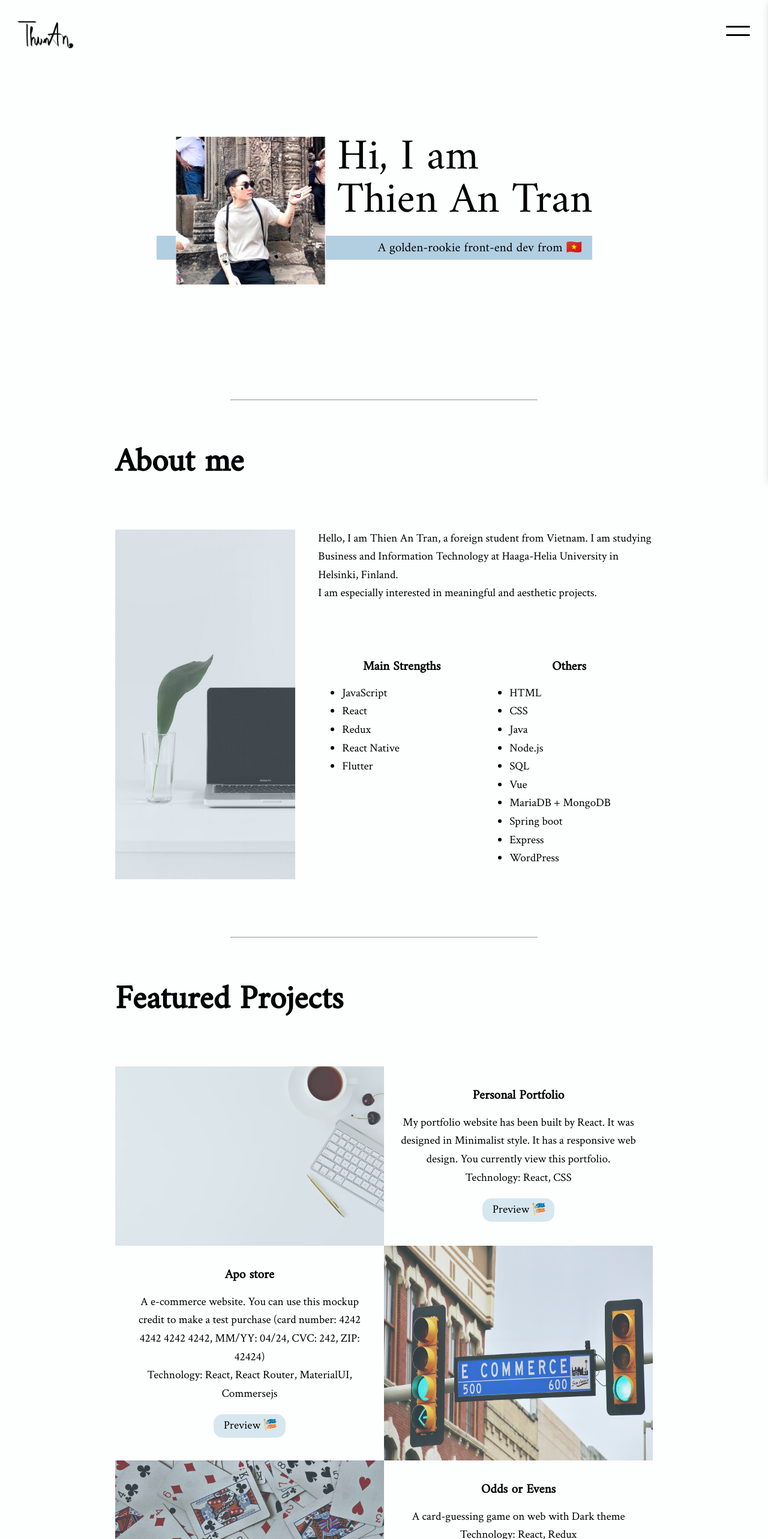
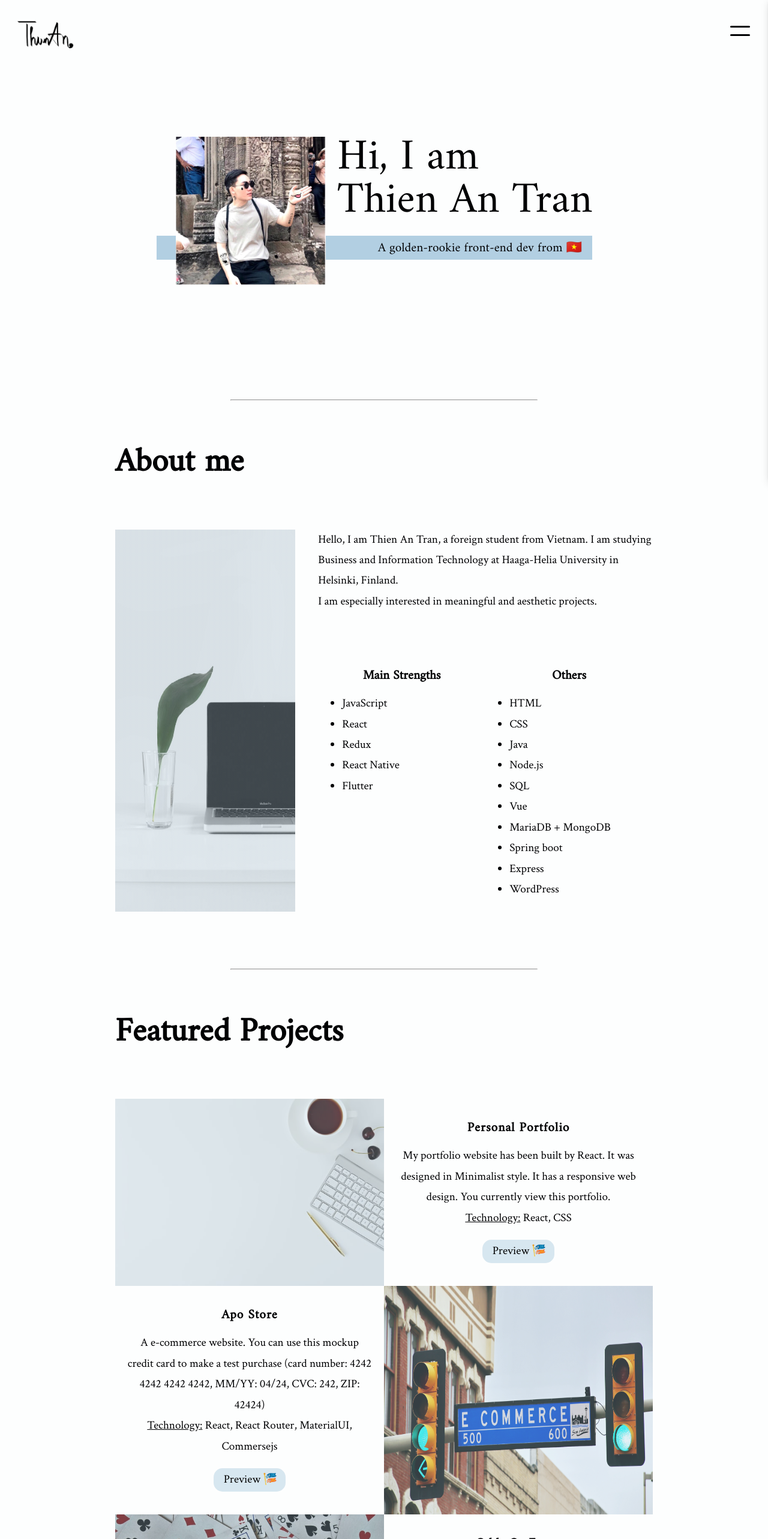
Before and after one commit to mrred243/Portfolio, a React (Vite) app: page /home in a window 1280 px wide. Shown: the top 2566 px of the page at 60% size. Built offline with nearby package versions, Linux system fonts and the light colour scheme.

Commit message:
Edit styles in contact section and cover page

```diff
--- a/src/components/Projects.js
+++ b/src/components/Projects.js
@@ -16,7 +16,7 @@ class Project extends Component {
           <div className="content--portfolio">
               <h3 className="title--portfolio">{title}</h3>
               <p>{description}<br/>
-                  <strong>Technology:  </strong>{technology}
+                  <span style={{textDecoration: 'underline'}}>Technology:</span>  {technology}
               </p>
               <form action={link} target="_blank">
                   <input className="preview--btn" type="submit" value="Preview 🎏" />
--- a/src/components/SocialProfiles.js
+++ b/src/components/SocialProfiles.js
@@ -7,7 +7,7 @@ class SocialProfile extends Component {
     const {link, image} = this.props.socialProfile;
     return (
       <div>
-      <a href={link}><img src={image} alt='social-profile' style={{width: 35, height: 35, margin: 10}} /></a>
+      <a href={link}><img src={image} alt='social-profile' style={{width: 35, height: 35}} /></a>
       </div>
       )
   }
@@ -20,12 +20,14 @@ class SocialProfiles extends Component {
         <div className="contact--section">
           <iframe src="https://giphy.com/embed/WNPtFzVXA8fi8" frameBorder="0" className="giphy-embed"></iframe>
           <div className="contact--details">
+            <div style={{display: 'flex'}}>
             {
               SOCIAL_PROFILES.map(SOCIAL_PROFILE => {
                 return <SocialProfile key={SOCIAL_PROFILE.id} socialProfile={SOCIAL_PROFILE} />
               }
                 )
             }
+            </div>
             <p><b>Email:</b> tranthie04@gmail.com<br/><b>Phone:</b> +358 45 7872 5818</p>
           </div>
         </div>
--- a/src/data/projects.js
+++ b/src/data/projects.js
@@ -21,7 +21,7 @@ const PROJECTS = [
   {
     id: 2,
     title: 'Apo store',
-    description: 'A e-commerce website. You can use this mockup credit to make a test purchase (card number: 4242 4242 4242 4242, MM/YY: 04/24, CVC: 242, ZIP: 42424)',
+    description: 'A e-commerce website. You can use this mockup credit card to make a test purchase (card number: 4242 4242 4242 4242, MM/YY: 04/24, CVC: 242, ZIP: 42424)',
     technology:'React, React Router, MaterialUI, Commersejs',
     link: 'https://apostore.netlify.app/',
     image: pj1
--- a/src/index.css
+++ b/src/index.css
@@ -52,7 +52,7 @@ body {
   margin: 0;
   font-family: var(--ff-primary);
   font-size: var(--fs-body);
-  line-height: 1.6;
+  line-height: 1.8;
 }
 
 html, body, #root {
@@ -213,7 +213,7 @@ header {
 .hamburger,
 .hamburger::before {
   background: var(--clr-text);
-  width: 3em;
+  width: 2.5em;
   height: 3px;
   border-radius: 0.2em;
   transition: transform 400ms ease-in;
@@ -237,7 +237,7 @@ header {
 /* intro section */
 .intro {
   position: relative;
-  padding: 5em 2em 5em 2em;
+  padding: 5em 2em;
 }
 
 .title--intro {
@@ -284,7 +284,7 @@ header {
 }
 /* About section */
 .about {
-  padding: 0 2em;
+  padding: 1em 2em 0;
 }
 
 .about--content {
@@ -352,7 +352,7 @@ header {
 /* Project section */
 
 .project {
-  padding: 0 2em;
+  padding: 1em 2em 0;
 }
 
 .portfolio {
@@ -390,6 +390,8 @@ header {
 }
 .title--portfolio {
   text-align: center;
+  text-transform: capitalize ;
+  letter-spacing: 1px;
 }
 
 .preview--btn {
@@ -411,9 +413,8 @@ header {
 
 /* contact section */
 .contact {
-  padding: 0 2em 4em;
+  padding: 1em 2em 4em;
 }
-
 
 @media (min-width: 650px) {
   .contact {
@@ -421,19 +422,17 @@ header {
   }
   .contact--section {
     display: flex;
-    justify-content: space-evenly;
+    justify-content: space-between;
+    flex-wrap: wrap;
   }
 
-  .contact--details{
-    margin-left: 1.5em;
-  }
 
   .contact--details div{
-    padding: 0.5em;
+    padding-right: 1em;
   }
 
   .giphy-embed {
-    top: -5em;
+    padding-bottom: 1em;
   }
 }
 
@@ -548,12 +547,13 @@ header {
   background-size: cover;
   height: 100%;
   padding: 90px 1em;
-  display: flex;
-  flex-direction: column;
-  justify-content: space-evenly;
   color: var(--clr-text);
 }
 
+.cover h1{
+  margin-top: 40%;
+  margin-bottom: 40px;
+}
 @media(min-width: 350px) {
   .cover{
     padding: 90px 3em;
@@ -564,6 +564,10 @@ header {
   .cover{
     padding: 90px 10%;
   }
+
+  .cover h1{
+    margin-top: 15%
+  }
 }
 
 iframe {
@@ -573,7 +577,7 @@ iframe {
 
 @media (min-width: 650px) {
   iframe {
-    width: 350px ;
+    width: 300px ;
     height: 200px;
   }
 }
--- a/src/views/CoverPage.js
+++ b/src/views/CoverPage.js
@@ -9,7 +9,7 @@ const CoverPage = () => {
     return (
         <div className="cover">
             <h1>Welcome to Thien-An's portfolio</h1>
-            <h2 style={{display: 'inline-block', marginRight: 30}}>But first, Have a nice day.</h2>
+            <h2 style={{marginBottom: 20}}>But first, have a nice day.</h2>
             <div>
               <button className="intro__btn" onClick={() => history.push(`/home`)}>
               <div className="label" >
```
